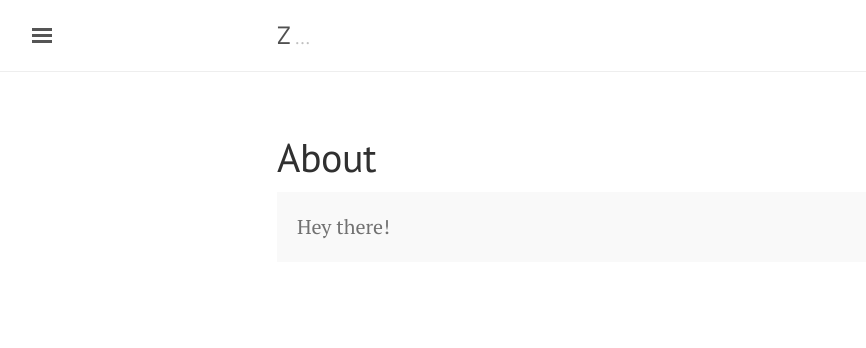
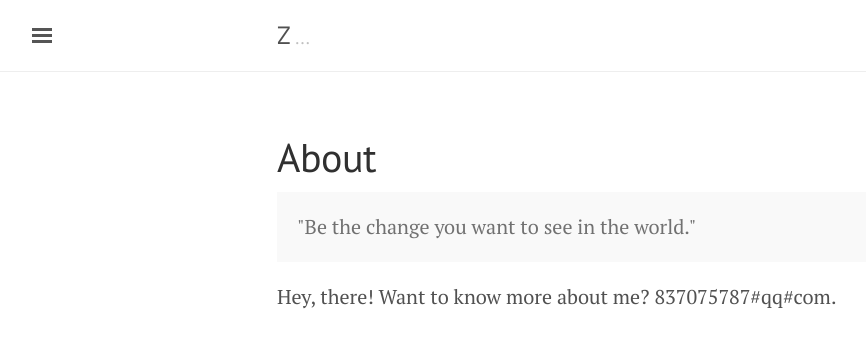
Before and after one commit to comacros/comacros.github.io, a Jekyll site: the page built from about.md, in a window 1280 px wide. Shown: the top 348 px of the page, without its empty margins (3-869 px from the left). Built offline with Jekyll 4.4.1, drawn with Linux system fonts in a browser that asks for light colours.

Commit message:
Update about.md

```diff
--- a/about.md
+++ b/about.md
@@ -4,5 +4,7 @@ title: About
 ---
 
 <p class="message">
-  Hey there!
+  "Be the change you want to see in the world."
 </p>
+
+Hey, there! Want to know more about me? 837075787#qq#com.
```
